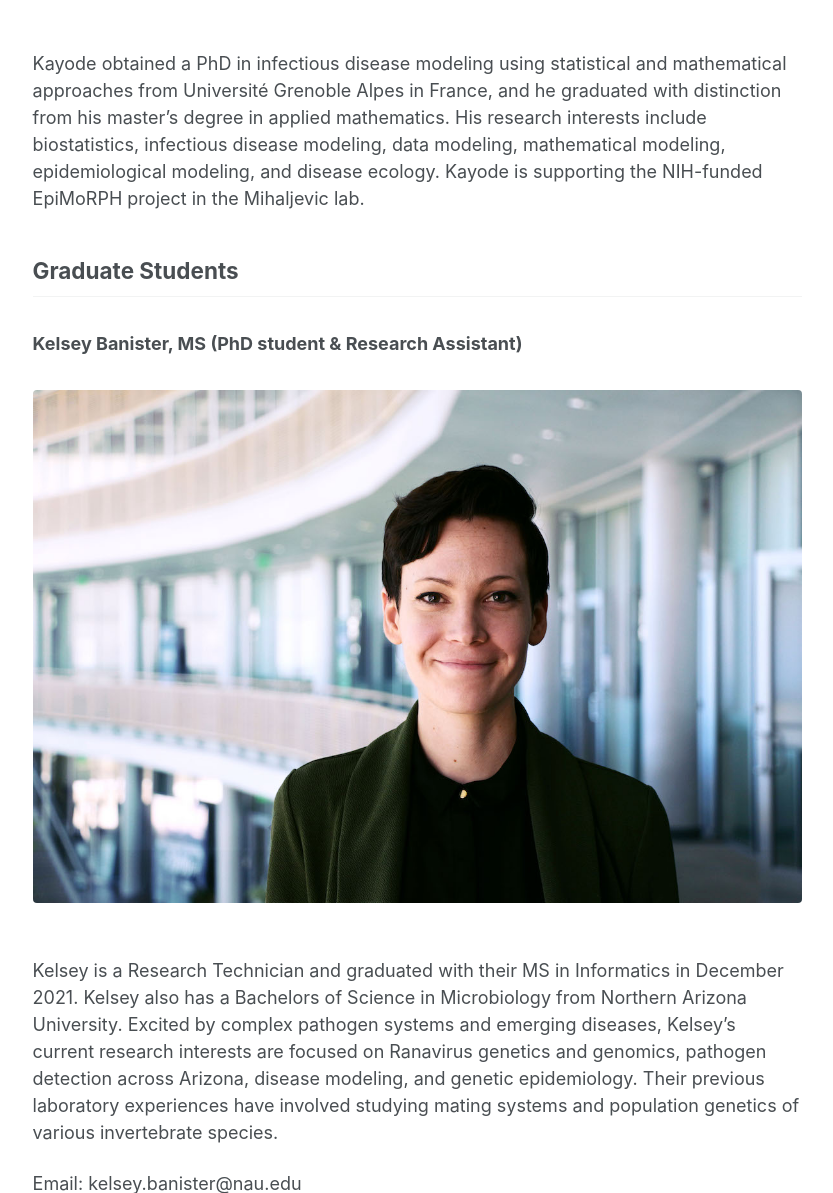
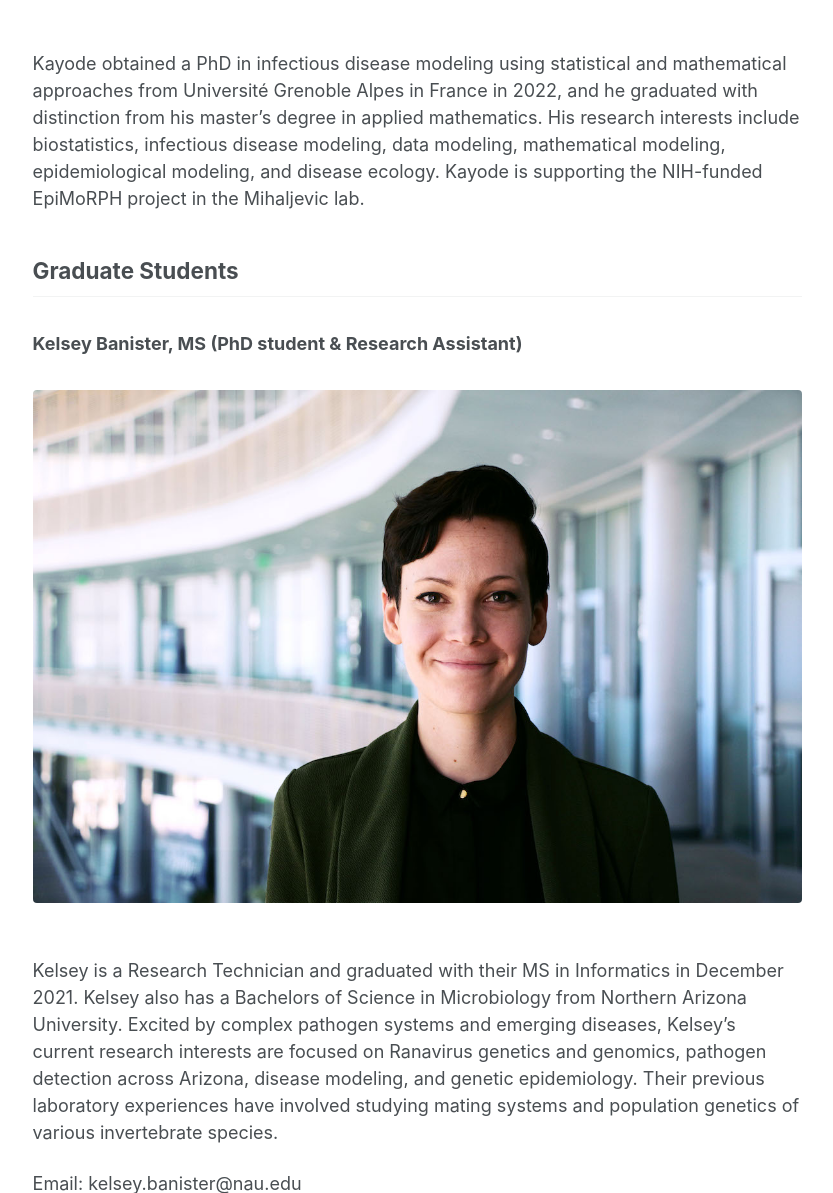
Before and after one commit to jrmihalj/jrmihalj.github.io, a Jekyll site: the page built from _pages/people.md, in a window 1280 px wide and 1400 px high, scrolled down 2551 px, cut to the strip 207-1400 px from the top of the window. Shown: the whole strip, without its empty margins (249-1082 px from the left). Built offline with Jekyll 4.4.1, drawn with Linux system fonts in a browser that asks for light colours; our own code applies the rules of GitHub Pages for plain Markdown files; some of the changed text lies outside the part shown.

Commit message:
PhD format edit

```diff
--- a/_pages/people.md
+++ b/_pages/people.md
@@ -41,7 +41,7 @@ Molly graduated from the University of Nevada, Reno (UNR) with a B.Sc. and M.Sc.
   <img src="/images/Kayode_Oshinubi_sm.jpg" style="float:left;width:411px;height:550px">
 </figure>
 
-Kayode obtained a PhD in infectious disease modeling using statistical and mathematical approaches from Université Grenoble Alpes in France, and he graduated with distinction from his master's degree in applied mathematics. His research interests include biostatistics, infectious disease modeling, data modeling, mathematical modeling, epidemiological modeling, and disease ecology. Kayode is supporting the NIH-funded EpiMoRPH project in the Mihaljevic lab.
+Kayode obtained a PhD in infectious disease modeling using statistical and mathematical approaches from Université Grenoble Alpes in France in 2022, and he graduated with distinction from his master's degree in applied mathematics. His research interests include biostatistics, infectious disease modeling, data modeling, mathematical modeling, epidemiological modeling, and disease ecology. Kayode is supporting the NIH-funded EpiMoRPH project in the Mihaljevic lab.
 
 ## Graduate Students
 
```
Also changed, not shown: other parts of _pages/people.md (+1 -1 lines).
